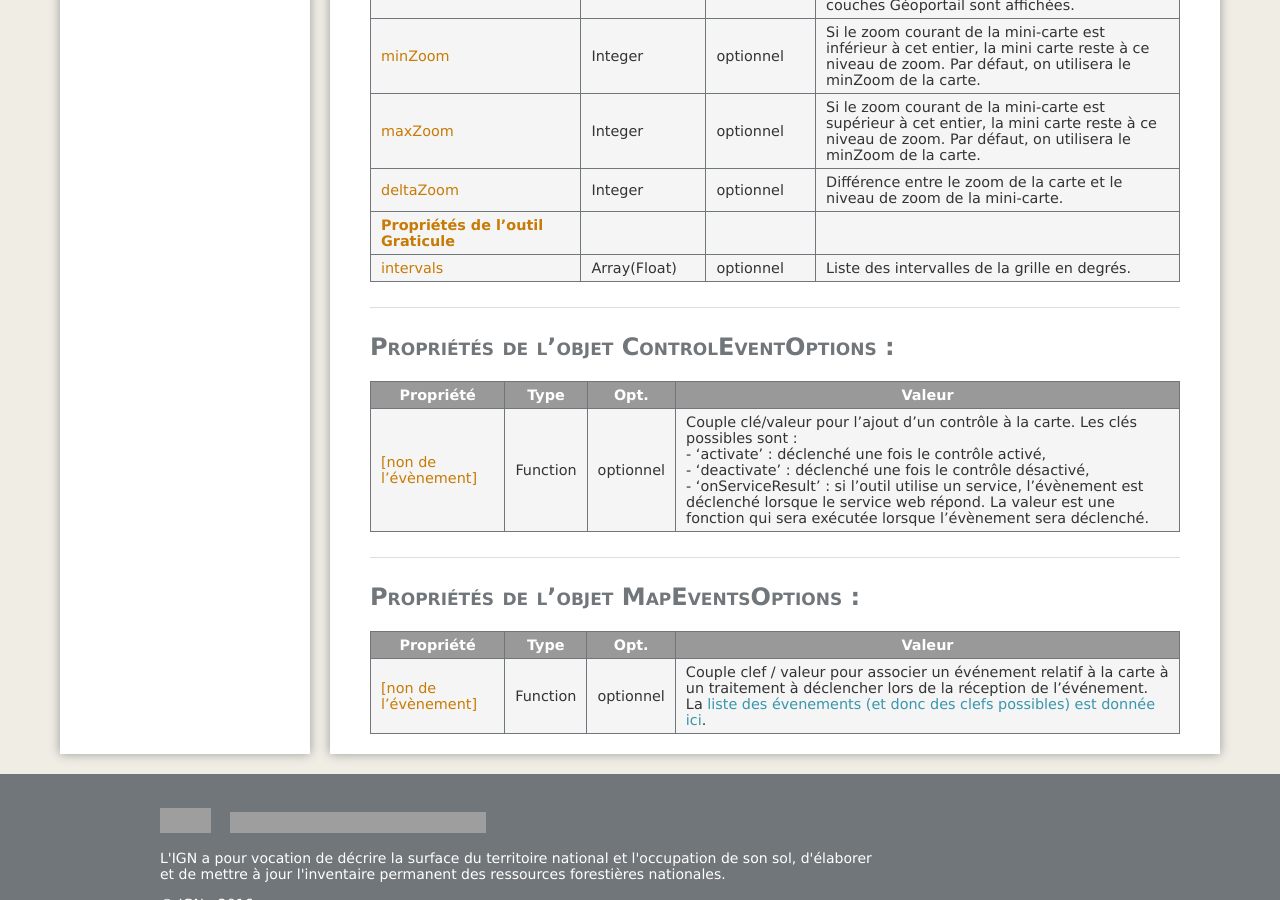
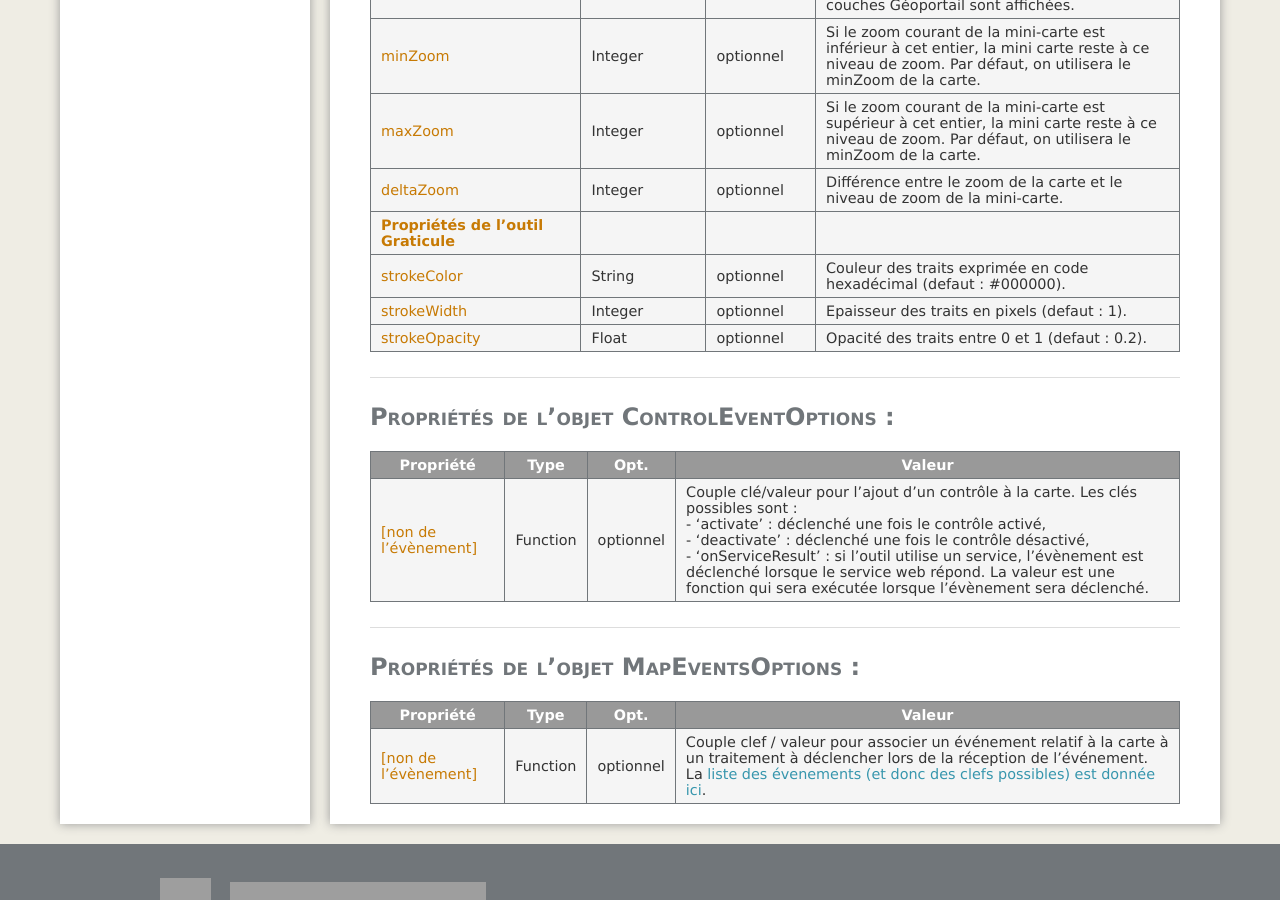
Before and after one commit to IGNF/evolution-apigeoportail, a Jekyll site: the page built from sdk/dd_initialisation-carte.md, in a window 1280 px wide and 900 px high, scrolled down 10781 px. Built offline with Jekyll 4.4.1, drawn with Linux system fonts in a browser that asks for light colours; nearby versions of some CDN libraries; some web fonts are replaced; some of the changed text lies outside the part shown; grey boxes are pictures that could not be loaded.

Commit message:
modification graticule

```diff
--- a/sdk/dd_initialisation-carte.md
+++ b/sdk/dd_initialisation-carte.md
@@ -39,7 +39,7 @@ Nom de l'outil | Description | Utilisation
 **mousePosition** | Coordonnées de la souris. Le texte renseigne l'internaute sur les coordonnées courantes de la souris avec obtention de l'altitude via le service d'altimetrie du Géoportail. | Le développeur peut indiquer la projection d'affichage des coordonnées de la souris.
 **overview** | Carte d'ensemble. Cette mini-carte permet à l'internaute de se situer plus facilement. | Le développeur peut configurerla liste des couches constituant la mini-carte et les informations de zooms de celles-ci.
 **fullScreen** | Bouton de l'outil de plein écran. Au clic sur le bouton, la fenêtre cartographique passe en mode plein écran.
-**graticule** | Grille des méridiens et parallèles s'affichant au dessus des couches de la carte pour aider l'internaute à se situer. | Le développeur peut indiquer les intervalles de la grille en degrés.
+**graticule** | Grille des méridiens et parallèles s'affichant au dessus des couches de la carte pour aider l'internaute à se situer. | Le développeur peut modifier le style des traits.
 **attributions** | Logo des fournisseurs des couches visibles de la carte. Le survol des images affiche un texte. Le clic sur l'image permet d'être dirigé vers le site internet du fournisseur de données. Cet outil est toujours actif. | Le développeur peut modifier la taille par défaut des images.
 
 Ces outils ne sont pas implémentés par le SDK mais par la bibliothèque sous jacente. Si la bibliothèque ne propose pas les outils, ils ne sont pas intégrés.
@@ -242,7 +242,9 @@ minZoom | Integer | optionnel | Si le zoom courant de la mini-carte est inférie
 maxZoom | Integer | optionnel | Si le zoom courant de la mini-carte est supérieur à cet entier, la mini carte reste à ce niveau de zoom. Par défaut, on utilisera le minZoom de la carte.
 deltaZoom | Integer | optionnel | Différence entre le zoom de la carte et le niveau de zoom de la mini-carte.
 **Propriétés de l'outil Graticule** | | |
-intervals | Array(Float) | optionnel | Liste des intervalles de la grille en degrés.
+strokeColor | String | optionnel | Couleur des traits exprimée en code hexadécimal (defaut : #000000).
+strokeWidth | Integer | optionnel | Epaisseur des traits en pixels (defaut : 1).
+strokeOpacity | Float | optionnel | Opacité des traits entre 0 et 1  (defaut : 0.2).
 
 <a name="controlEventOptions"></a>
 
```
